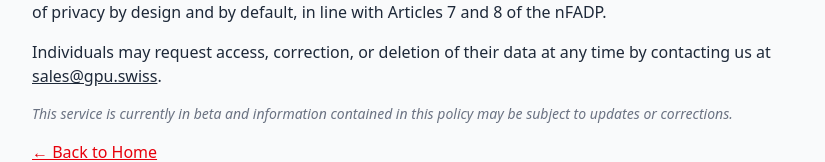
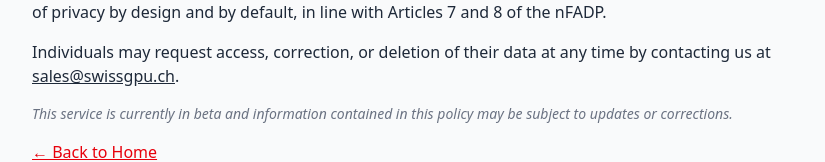
Before and after one commit to bongoexe/gpu.swiss, a Next.js app: page /privacypolicy in a window 1280 px wide. Shown: the part 494-656 px from the top of the page, without its empty margins (224-1049 px from the left). Built offline with nearby package versions, Linux system fonts and the light colour scheme.

Commit message:
policy mail

```diff
--- a/app/privacypolicy/page.tsx
+++ b/app/privacypolicy/page.tsx
@@ -20,7 +20,7 @@ export default function PrivacyPolicy() {
           Our infrastructure is operated privately and independently, ensuring full control and accountability over data handling processes. Access to all data is restricted and managed according to the principles of privacy by design and by default, in line with Articles 7 and 8 of the nFADP.
         </p>
         <p>
-          Individuals may request access, correction, or deletion of their data at any time by contacting us at <a href="mailto:sales@gpu.swiss" className="underline">sales@gpu.swiss</a>.
+          Individuals may request access, correction, or deletion of their data at any time by contacting us at <a href="mailto:sales@gpu.swiss" className="underline">sales@swissgpu.ch</a>.
         </p>
         <p className="text-sm text-gray-500 italic">
           This service is currently in beta and information contained in this policy may be subject to updates or corrections.
```
